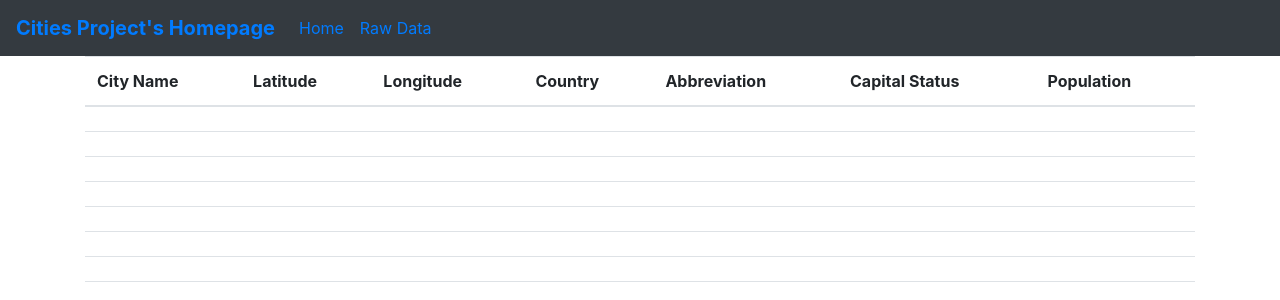
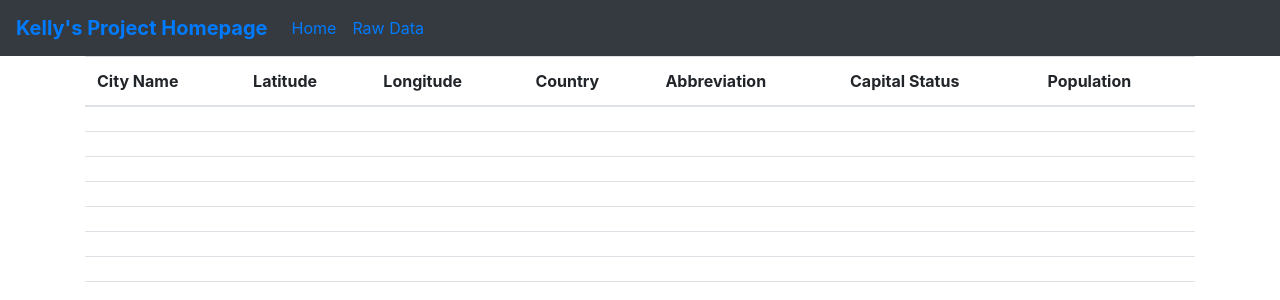
Before and after one commit to kb8njit/WebAppHW, a Flask app: page / in a window 1280 px wide. Shown: the top 300 px of the page. Run offline with Flask 2, Linux system fonts and the light colour scheme; data comes from the database, SQL or seed files in the repository; lists and menus that the app fills with data are empty; some libraries are stand-ins or nearby versions.

Commit message:
Task:  Got code to work successfully

```diff
--- a/app/app.py
+++ b/app/app.py
@@ -18,7 +18,7 @@ mysql.init_app(app)
 
 @app.route('/', methods=['GET'])
 def index():
-    user = {'username': 'Cities Project'}
+    user = {'username': 'Kelly'}
     cursor = mysql.get_db().cursor()
     cursor.execute('SELECT * FROM tblCitiesImport')
     result = cursor.fetchall()
--- a/app/templates/layout.html
+++ b/app/templates/layout.html
@@ -22,7 +22,7 @@
 
 
 <nav class="navbar navbar-expand-lg navbar-lg bg-dark">
-    <a class="navbar-brand" href="#"><strong>{% if user %}{{ user.username }}'s Homepage</strong>{% else %}
+    <a class="navbar-brand" href="#"><strong>{% if user %}{{ user.username }}'s Project Homepage</strong>{% else %}
         <title>Welcome to My Homepage</title>
         {% endif %}</a>
     <button class="navbar-toggler" type="button" data-toggle="collapse" data-target="#navbarNavDropdown"
```
